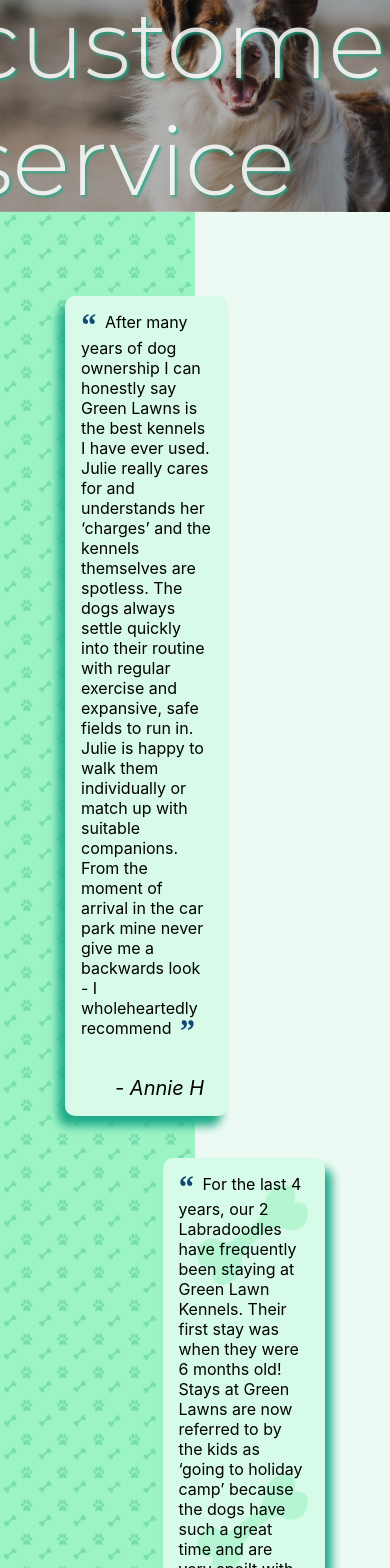
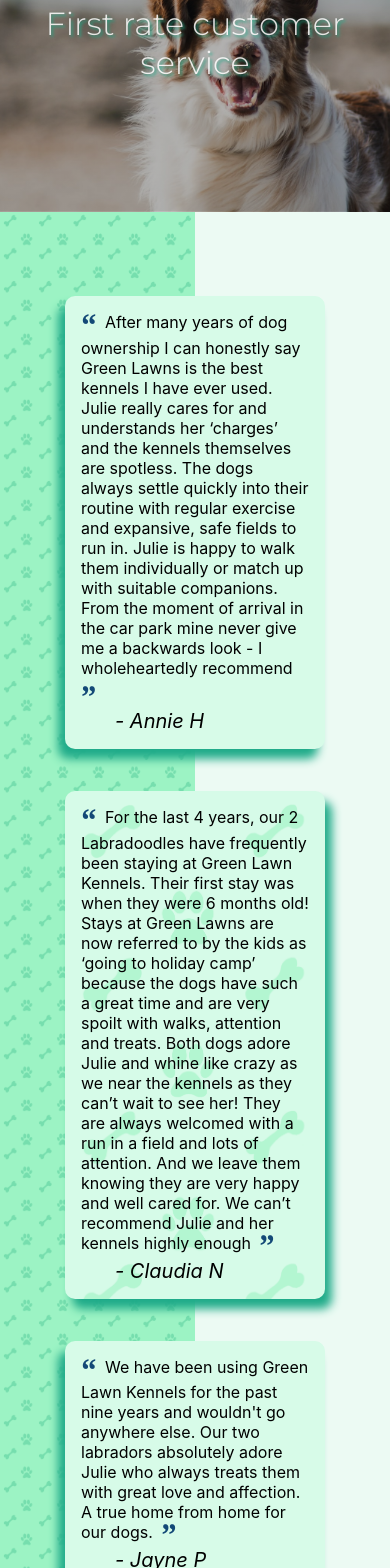
Before and after one commit to Velocima/green-lawns, a React (Create React App) app: page / in a window 390 px wide. Shown: the part 1131-2699 px from the top of the page. Built offline with nearby package versions, Linux system fonts and the light colour scheme.

Commit message:
reviews section made responsive

```diff
--- a/src/css/review.css
+++ b/src/css/review.css
@@ -86,7 +86,7 @@
       color: white;
       opacity: 0.85;
       text-shadow: 2px 2px 3px #1fab89;
-      font-size: 6rem; }
+      font-size: 5vw; }
   .reviews .reviews-container {
     display: grid;
     grid-template-rows: 10vh repeat(8, minmax(10vh, auto)) 5vh;
@@ -151,3 +151,61 @@
     .reviews .reviews-container .review8 {
       grid-area: 9 / 4/span 1/span 4;
       animation: fadeIn 1s ease-out backwards; }
+  @media screen and (max-width: 1350px) {
+    .reviews .reviews-container .review1 {
+      grid-area: 2 / 2/span 1/span 5; }
+    .reviews .reviews-container .review2 {
+      grid-area: 3 / 3/span 1/span 5; }
+    .reviews .reviews-container .review3 {
+      grid-area: 4 / 2/span 1/span 5; }
+    .reviews .reviews-container .review4 {
+      grid-area: 5 / 3/span 1/span 5; }
+    .reviews .reviews-container .review5 {
+      grid-area: 6 / 2/span 1/span 5; }
+    .reviews .reviews-container .review6 {
+      grid-area: 7 / 3/span 1/span 5; }
+    .reviews .reviews-container .review7 {
+      grid-area: 8 / 2/span 1/span 5; }
+    .reviews .reviews-container .review8 {
+      grid-area: 9 / 3/span 1/span 5; } }
+  @media screen and (max-width: 700px) {
+    .reviews .reviews-banner h2 {
+      font-size: 2rem;
+      text-align: center;
+      padding: 0 30px; }
+    .reviews .reviews-container .review p:nth-child(1) {
+      padding-bottom: 0; }
+    .reviews .reviews-container .review p:nth-child(2) {
+      padding-top: 0; }
+    .reviews .reviews-container .review1 {
+      grid-area: 2 / 2/span 1/span 6; }
+    .reviews .reviews-container .review2 {
+      grid-area: 3 / 2/span 1/span 6; }
+    .reviews .reviews-container .review3 {
+      grid-area: 4 / 2/span 1/span 6; }
+    .reviews .reviews-container .review4 {
+      grid-area: 5 / 2/span 1/span 6; }
+    .reviews .reviews-container .review5 {
+      grid-area: 6 / 2/span 1/span 6; }
+    .reviews .reviews-container .review6 {
+      grid-area: 7 / 2/span 1/span 6; }
+    .reviews .reviews-container .review7 {
+      grid-area: 8 / 2/span 1/span 6; }
+    .reviews .reviews-container .review8 {
+      grid-area: 9 / 2/span 1/span 6; } }
+  @media screen and (min-width: 2500px) {
+    .reviews .reviews-container .review p:nth-child(1)::before,
+    .reviews .reviews-container .review p:nth-child(1)::after {
+      font-size: 3rem; }
+    .reviews .reviews-container .review p:nth-child(1) {
+      font-size: 1.5rem; }
+    .reviews .reviews-container .review p:nth-child(2) {
+      font-size: 1.875rem; } }
+  @media screen and (min-width: 3700px) {
+    .reviews .reviews-container .review p:nth-child(1)::before,
+    .reviews .reviews-container .review p:nth-child(1)::after {
+      font-size: 4rem; }
+    .reviews .reviews-container .review p:nth-child(1) {
+      font-size: 2rem; }
+    .reviews .reviews-container .review p:nth-child(2) {
+      font-size: 2.5rem; } }
--- a/src/scss/review.scss
+++ b/src/scss/review.scss
@@ -12,7 +12,7 @@
 		animation: fadeIn 1s ease-out backwards;
 		h2 {
 			@include title-styles(white);
-			font-size: 6rem;
+			font-size: 5vw;
 		}
 	}
 	.reviews-container {
@@ -77,13 +77,72 @@
 		}
 	}
 	@media screen and (max-width: 1350px) {
-	}
-	@media screen and (max-width: 1050px) {
+		.reviews-container {
+			@for $i from 1 through 8 {
+				.review#{$i} {
+					@if ($i % 2 == 1) {
+						grid-area: #{$i + 1} / 2 / span 1 / span 5;
+					} @else {
+						grid-area: #{$i + 1} / 3 / span 1 / span 5;
+					}
+				}
+			}
+		}
 	}
 	@media screen and (max-width: 700px) {
+		.reviews-banner {
+			h2 {
+				font-size: 2rem;
+				text-align: center;
+				padding: 0 30px;
+			}
+		}
+		.reviews-container {
+			.review {
+				p:nth-child(1) {
+					padding-bottom: 0;
+				}
+				p:nth-child(2) {
+					padding-top: 0;
+				}
+			}
+			@for $i from 1 through 8 {
+				.review#{$i} {
+					grid-area: #{$i + 1} / 2 / span 1 / span 6;
+				}
+			}
+		}
 	}
 	@media screen and (min-width: 2500px) {
+		.reviews-container {
+			.review {
+				p:nth-child(1)::before,
+				p:nth-child(1)::after {
+					font-size: 3rem;
+				}
+				p:nth-child(1) {
+					font-size: 1.5rem;
+				}
+				p:nth-child(2) {
+					font-size: 1.875rem;
+				}
+			}
+		}
 	}
 	@media screen and (min-width: 3700px) {
+		.reviews-container {
+			.review {
+				p:nth-child(1)::before,
+				p:nth-child(1)::after {
+					font-size: 4rem;
+				}
+				p:nth-child(1) {
+					font-size: 2rem;
+				}
+				p:nth-child(2) {
+					font-size: 2.5rem;
+				}
+			}
+		}
 	}
 }
```
